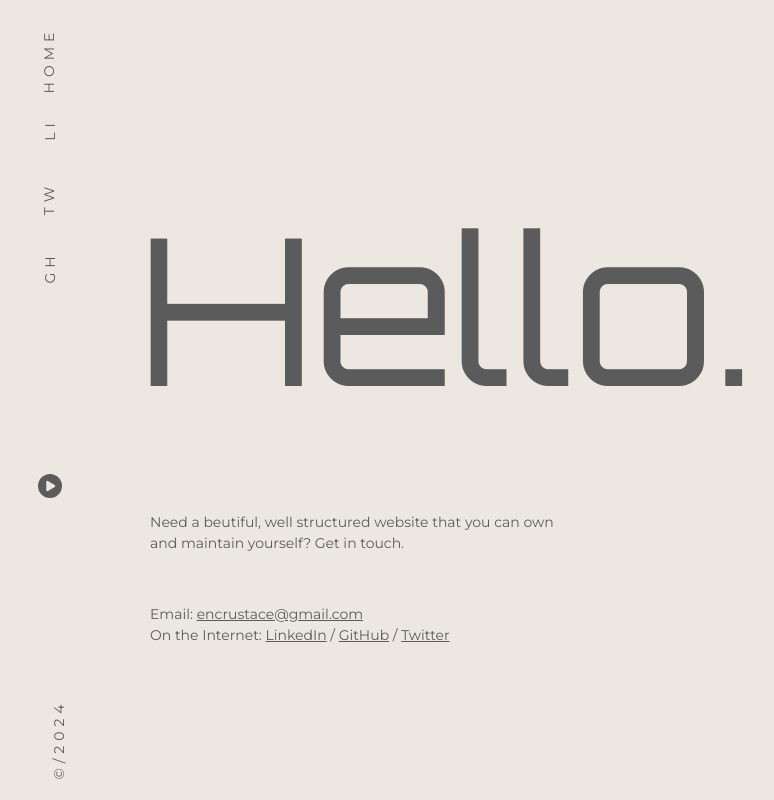
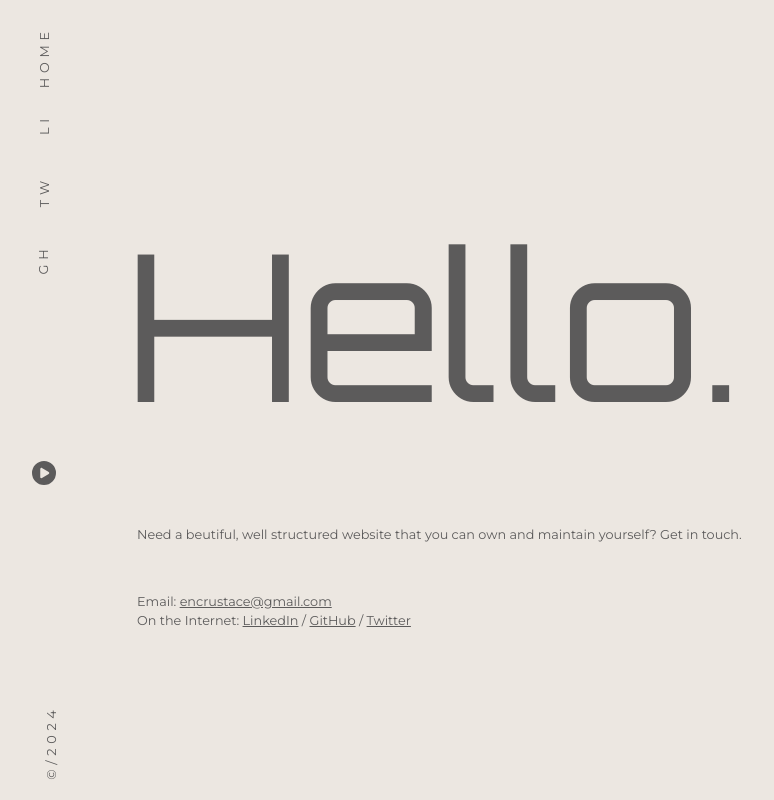
Before and after one commit to encrustace/portfolio, a Next.js app: page /contact in a window 1280 px wide. Shown: the whole page, without its empty margins (0-774 px from the left). Built offline with nearby package versions, Linux system fonts and the light colour scheme.

Commit message:
css fixes

```diff
--- a/src/app/about/page.module.css
+++ b/src/app/about/page.module.css
@@ -1,10 +1,10 @@
 .main {
   height: 100%;
-  width: calc(100% - 100px);
+  width: 100%;
   display: flex;
   overflow: auto;
-  padding: 50px;
-  gap: 50px;
+  padding: 3rem;
+  gap: 3rem;
   opacity: 0;
   transform-origin: top;
   animation: growFromBottom 0.5s ease-out forwards;
@@ -17,11 +17,11 @@
   flex-direction: column;
   align-items: flex-start;
   justify-content: flex-start;
-  gap: 50px;
+  gap: 3rem;
 }
 
 .heading {
-  font-size: 10em;
+  font-size: 10rem;
   font-weight: 300;
   opacity: 0;
   transform-origin: bottom;
@@ -40,7 +40,7 @@
 }
 
 .quote{
-  font-size: 2em;
+  font-size: 2rem;
   font-weight: 300;
 }
 
@@ -61,13 +61,13 @@
 
 @media (orientation: portrait) {
   .main {
-    height: calc(100% - 100px);
+    height: 100%;
     width: 100%;
     flex-direction: column;
   }
 
   .heading {
-    font-size: 24vw;
+    font-size: 20vw;
   }
 
   .left{
--- a/src/app/common/navbar/page.module.css
+++ b/src/app/common/navbar/page.module.css
@@ -1,12 +1,12 @@
 .main {
   height: 100%;
-  width: 100px;
+  width: 6rem;
   display: flex;
   flex-direction: column;
   align-items: center;
   justify-content: space-between;
-  padding: 50px 0 50px 0;
-  letter-spacing: 5px;
+  padding: 3rem 0 3rem 0;
+  letter-spacing: 0.3rem;
 }
 .links {
   display: flex;
@@ -14,7 +14,7 @@
   flex-direction: column;
   align-items: center;
   justify-content: flex-start;
-  gap: 48px;
+  gap: 3rem;
 }
 .link {
   text-decoration: none;
@@ -25,8 +25,8 @@
 
 .line{
   display: flex;
-  width: 2px;
-  height: 100px;
+  width: 0.2rem;
+  height: 6rem;
   background: var(--color);
 }
 
@@ -48,23 +48,22 @@
 }
 
 .playPause{
-  height: 24px;
-  width: 24px;
-  color: rebeccapurple;
+  height: 1.5rem;
+  width: 1.5rem;
 }
 
 @media (orientation: portrait) {
   .main {
    width: 100%;
-   height: 100px;
+   height: 6rem;
    flex-direction: row;
    align-items: center;
-   padding: 0 50px 0 50px;
+   padding: 0 3rem 0 3rem;
   }
   .links{
     flex-direction: row;
     align-items: center;
-    gap: 18px;
+    gap: 1.5rem;
   }
 
   .link{
@@ -72,12 +71,12 @@
   }
 
   .line{
-    height: 2px;
-    width: 80px;
+    height: 0.2rem;
+    width: 5rem;
     background-color: var(--charcoal);
   }
 
-  .copyright {
-    display: none;
+  .copyright p{
+    transform: rotate(0deg);
   }
 }
--- a/src/app/contact/page.module.css
+++ b/src/app/contact/page.module.css
@@ -1,12 +1,12 @@
 .main {
   display: flex;
-  width: calc(100% - 100px);
+  width: 100%;
   height: 100%;
   flex-direction: column;
   justify-content: center;
   align-items: flex-start;
-  padding: 50px;
-  gap: 50px;
+  padding: 3rem;
+  gap: 3rem;
   opacity: 0;
   transform-origin: top;
   animation: growFromBottom 0.5s ease-out forwards;
@@ -21,7 +21,7 @@
 }
 
 .pitch{
-  width: 40%;
+  width: 100%;
 }
 
 @keyframes growFromBottom {
@@ -38,8 +38,6 @@
 @media (orientation: portrait) {
   .main{
     justify-content: flex-start;
-    height: calc(100% - 100px);
-    width: 100%;
   }
   .hello{
     font-size: 22vw;
--- a/src/app/globals.css
+++ b/src/app/globals.css
@@ -29,12 +29,12 @@ a:hover{
 body {
   height: 100vh;
   width: 100vw;
-  min-width: 400px;
+  min-width: 25rem;
   display: flex;
   flex-direction: row;
   background: var(--background);
   color: var(--color);
-  font-size: 14px;
+  font-size: 0.8rem;
   line-height: 1.5;
   overflow: hidden;
 }
--- a/src/app/home/page.module.css
+++ b/src/app/home/page.module.css
@@ -1,11 +1,11 @@
 .main {
   height: 100%;
-  width: calc(100% - 100);
+  width: 100%;
   display: flex;
   align-items: center;
   justify-content: center;
-  gap: 48px;
-  padding: 50px;
+  gap: 3rem;
+  padding: 3rem;
   opacity: 0;
   transform-origin: bottom;
   animation: growFromBottom 0.5s ease-out forwards;
@@ -17,7 +17,7 @@
   display: flex;
   flex-direction: column;
   justify-content: flex-end;
-  gap: 16px;
+  gap: 1rem;
   opacity: 0;
   transform-origin: bottom;
   animation: growFromBottom 0.5s ease-out 0.5s forwards;
@@ -25,7 +25,7 @@
 
 .name {
   text-transform: uppercase;
-  letter-spacing: 2px;
+  letter-spacing: 0.2rem;
   font-weight: 500;
   opacity: 0;
   transform-origin: bottom;
@@ -56,7 +56,7 @@
 .nav_link:hover{
     font-style: italic;
     text-decoration: none;
-    transform: translateX(18px);
+    transform: translateX(1rem);
 }
 
 @keyframes growFromBottom {
@@ -73,10 +73,10 @@
 
 @media (orientation: portrait) {
   .main {
-    height: calc(100% - 100px);
+    height: 100%;
     width: 100%;
     flex-direction: column;
-    align-items: flex-start;
+    align-items: center;
     justify-content: flex-start;
   }
 
--- a/src/app/relax/page.module.css
+++ b/src/app/relax/page.module.css
@@ -1,16 +1,16 @@
 .canvas {
   position: absolute;
   height: 100dvh;
-  width: calc(100dvw - 150px);
+  width: calc(100dvw - 9rem);
   top: 0;
-  left: 150px;
+  left: 9rem;
 }
 
 @media (orientation: portrait) {
   .canvas {
     width: 100dvw;
-    top: 150px;
+    top: 9rem;
     left: 0;
-    height: calc(100dvh - 150px);
+    height: calc(100dvh - 9rem);
   }
 }
--- a/src/app/skills/page.module.css
+++ b/src/app/skills/page.module.css
@@ -1,13 +1,13 @@
 .main {
   height: 100%;
-  width: calc(100% - 100px);
+  width: 100%;
   display: flex;
   flex-direction: row;
-  padding: 50px;
+  padding: 3rem;
   justify-content: center;
   align-items: center;
   flex-wrap: wrap;
-  gap: 80px;
+  gap: 5rem;
   opacity: 0;
   transform-origin: top;
   animation: growFromBottom 0.5s ease-out forwards;
@@ -28,11 +28,3 @@
     opacity: 1;
   }
 }
-
-
-@media (orientation: portrait) {
-  .main{
-    width: 100%;
-    height: calc(100% - 100px);
-  }
-}
```
